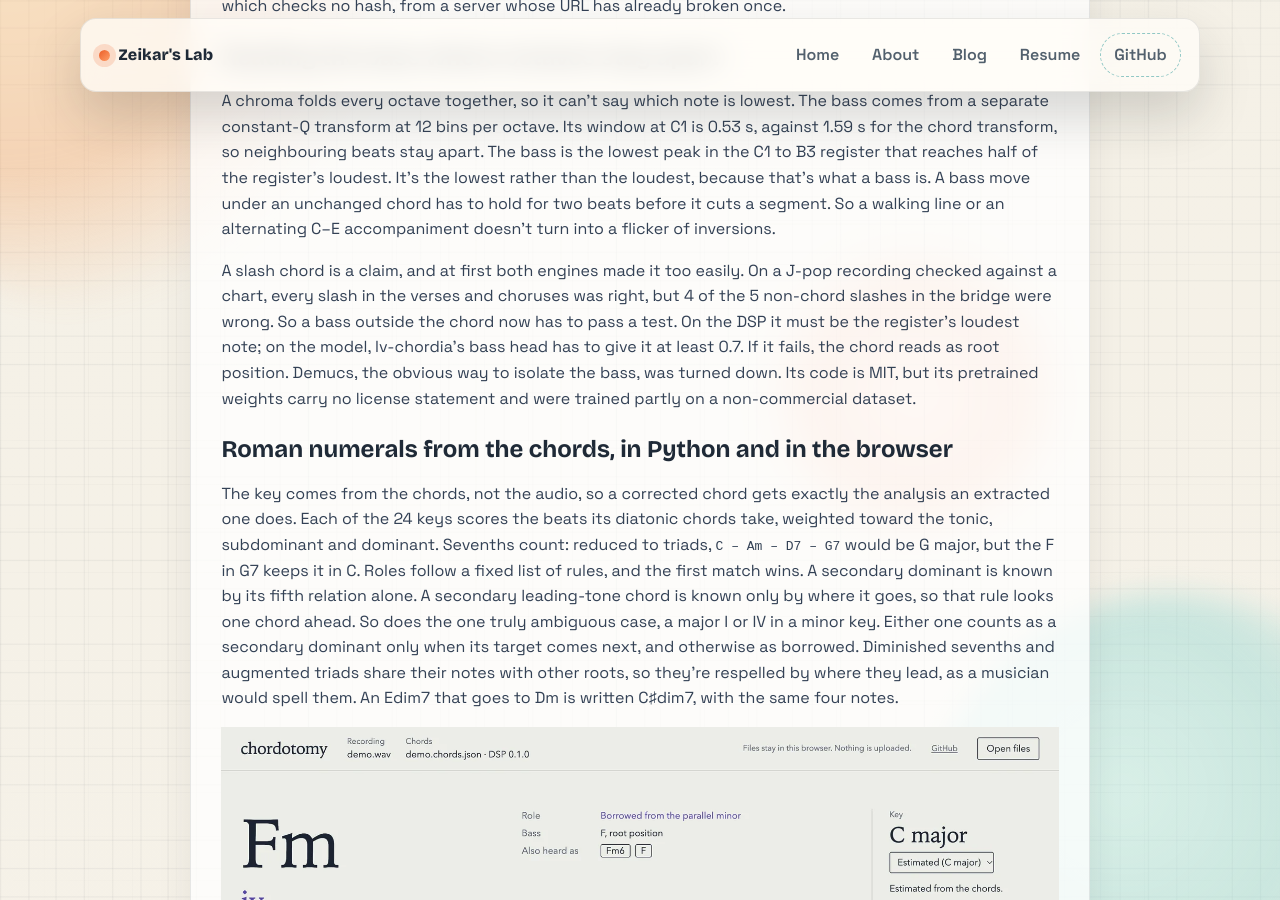
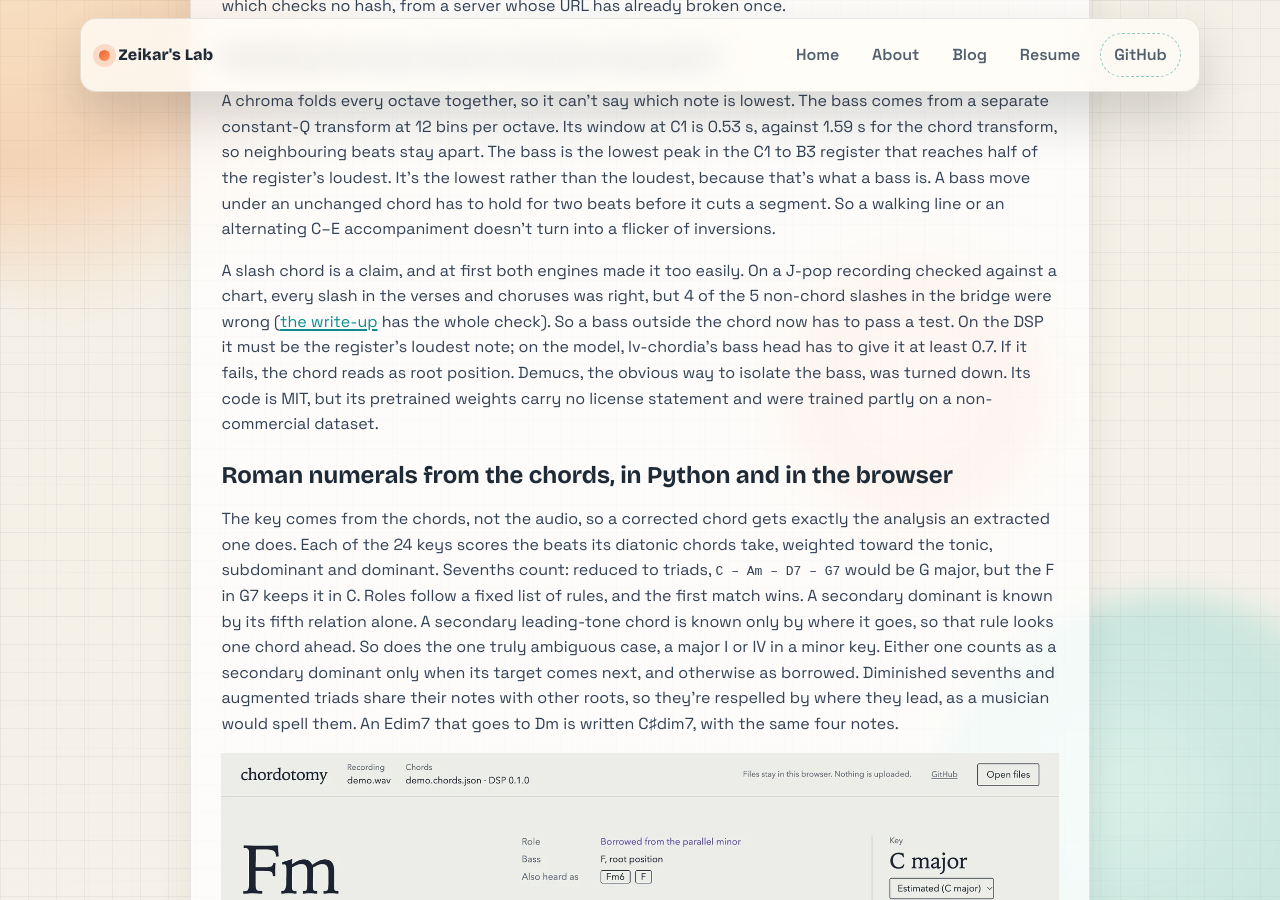
Before and after one commit to zeikar/zeikar.github.io, a Jekyll site: the page built from _projects/chordotomy.md, in a window 1280 px wide and 900 px high, scrolled down 2436 px. Built offline with Jekyll 4.4.1, drawn with Linux system fonts in a browser that asks for light colours.

Commit message:
docs(projects): link chordotomy to the chart-check write-up

```diff
--- a/_projects/chordotomy.md
+++ b/_projects/chordotomy.md
@@ -30,7 +30,7 @@ Beat This!'s spectrogram is rebuilt with `torch.stft` and librosa's mel filterba
 
 A chroma folds every octave together, so it can't say which note is lowest. The bass comes from a separate constant-Q transform at 12 bins per octave. Its window at C1 is 0.53 s, against 1.59 s for the chord transform, so neighbouring beats stay apart. The bass is the lowest peak in the C1 to B3 register that reaches half of the register's loudest. It's the lowest rather than the loudest, because that's what a bass is. A bass move under an unchanged chord has to hold for two beats before it cuts a segment. So a walking line or an alternating C–E accompaniment doesn't turn into a flicker of inversions.
 
-A slash chord is a claim, and at first both engines made it too easily. On a J-pop recording checked against a chart, every slash in the verses and choruses was right, but 4 of the 5 non-chord slashes in the bridge were wrong. So a bass outside the chord now has to pass a test. On the DSP it must be the register's loudest note; on the model, lv-chordia's bass head has to give it at least 0.7. If it fails, the chord reads as root position. Demucs, the obvious way to isolate the bass, was turned down. Its code is MIT, but its pretrained weights carry no license statement and were trained partly on a non-commercial dataset.
+A slash chord is a claim, and at first both engines made it too easily. On a J-pop recording checked against a chart, every slash in the verses and choruses was right, but 4 of the 5 non-chord slashes in the bridge were wrong ([the write-up](/blog/the-model-heard-it-my-code-threw-it-away/) has the whole check). So a bass outside the chord now has to pass a test. On the DSP it must be the register's loudest note; on the model, lv-chordia's bass head has to give it at least 0.7. If it fails, the chord reads as root position. Demucs, the obvious way to isolate the bass, was turned down. Its code is MIT, but its pretrained weights carry no license statement and were trained partly on a non-commercial dataset.
 
 ## Roman numerals from the chords, in Python and in the browser
 
```
